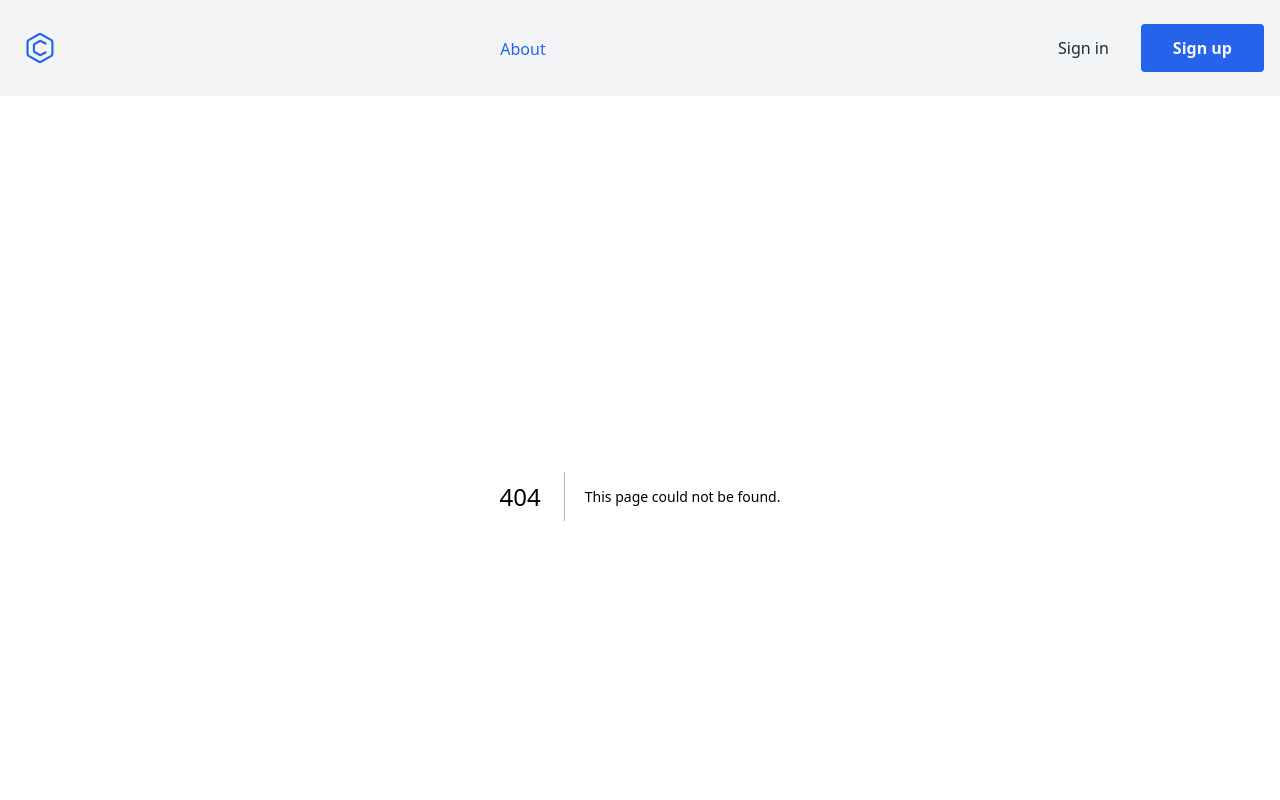
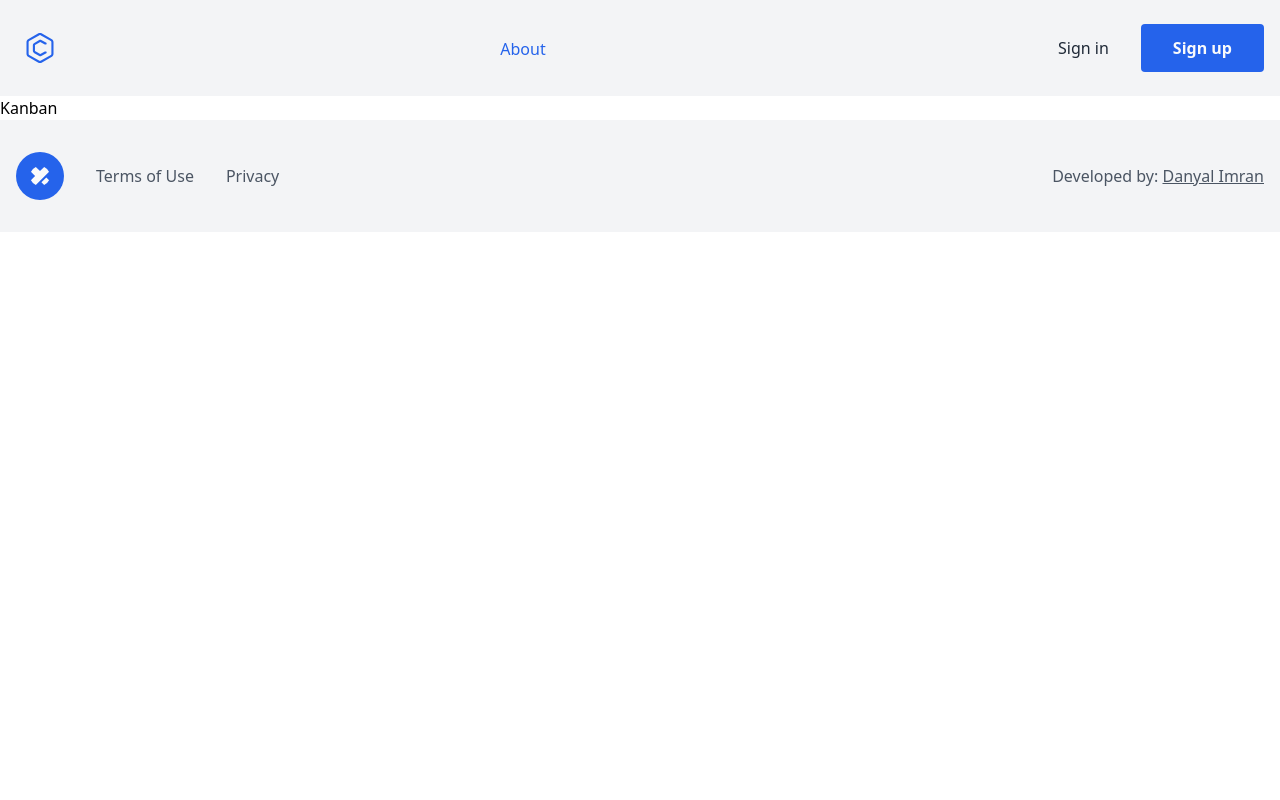
Before and after one commit to imRanDan/mytasklist-2.0, a Next.js app: page /kanban in a window 1280 px wide. Before the commit this address had no page. Shown: the top 800 px of the page. Built offline with nearby package versions, Linux system fonts and the light colour scheme.

Commit message:
added in a new branch and feature to the app

```diff
--- /dev/null
+++ b/src/components/Kanban.tsx
@@ -0,0 +1,9 @@
+import React from 'react'
+
+function Kanban() {
+  return (
+    <div>Kanban</div>
+  )
+}
+
+export default Kanban
--- /dev/null
+++ b/src/pages/kanban.tsx
@@ -0,0 +1,17 @@
+import '../app/globals.css'
+import React from 'react'
+import Kanban from '@/components/Kanban'
+import Nav from '@/components/Nav'
+import Footer from '@/components/Footer'
+
+function kanban() {
+  return (
+    <div>
+      <Nav/>
+      <Kanban/>
+      <Footer/>
+    </div>
+  )
+}
+
+export default kanban
```
